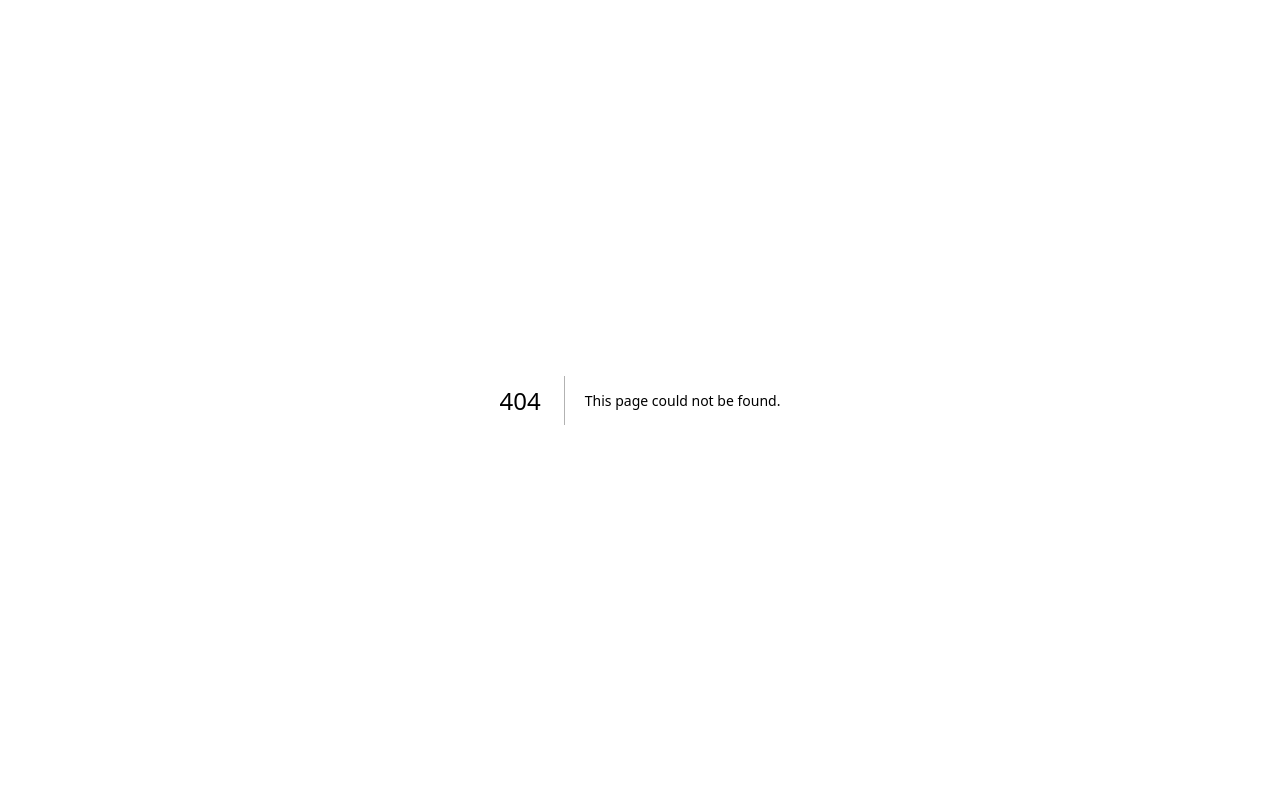
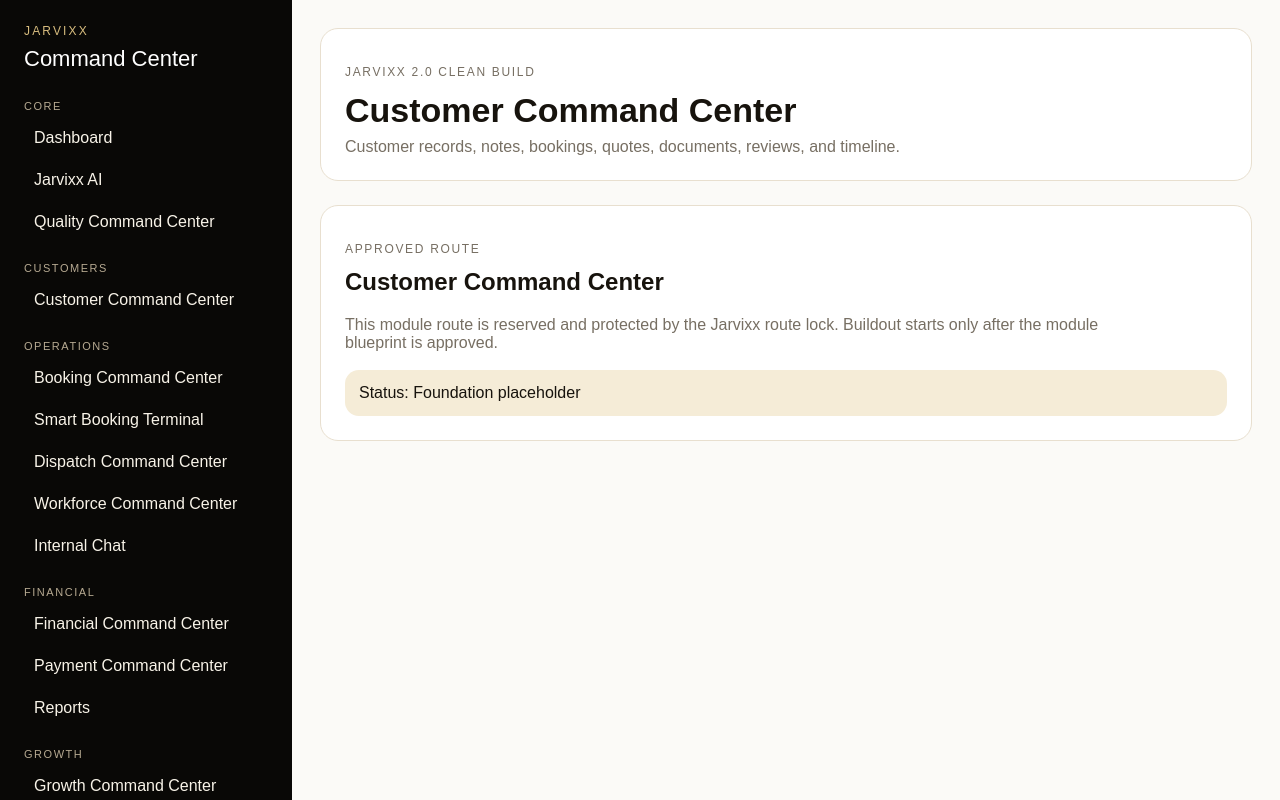
Before and after one commit to 360jarvis/JARVISV4, a Next.js app: page /app/customers in a window 1280 px wide. Before the commit this address had no page. Shown: the top 800 px of the page. Built offline with nearby package versions, Linux system fonts and the light colour scheme.

Commit message:
Add Customer Command Center route

```diff
--- /dev/null
+++ b/app/app/customers/page.tsx
@@ -0,0 +1,6 @@
+import AppShell from '../../../components/AppShell';
+import ModulePlaceholder from '../../../components/ModulePlaceholder';
+
+export default function CustomersPage() {
+  return <AppShell title="Customer Command Center" subtitle="Customer records, notes, bookings, quotes, documents, reviews, and timeline."><ModulePlaceholder name="Customer Command Center" /></AppShell>;
+}
```
